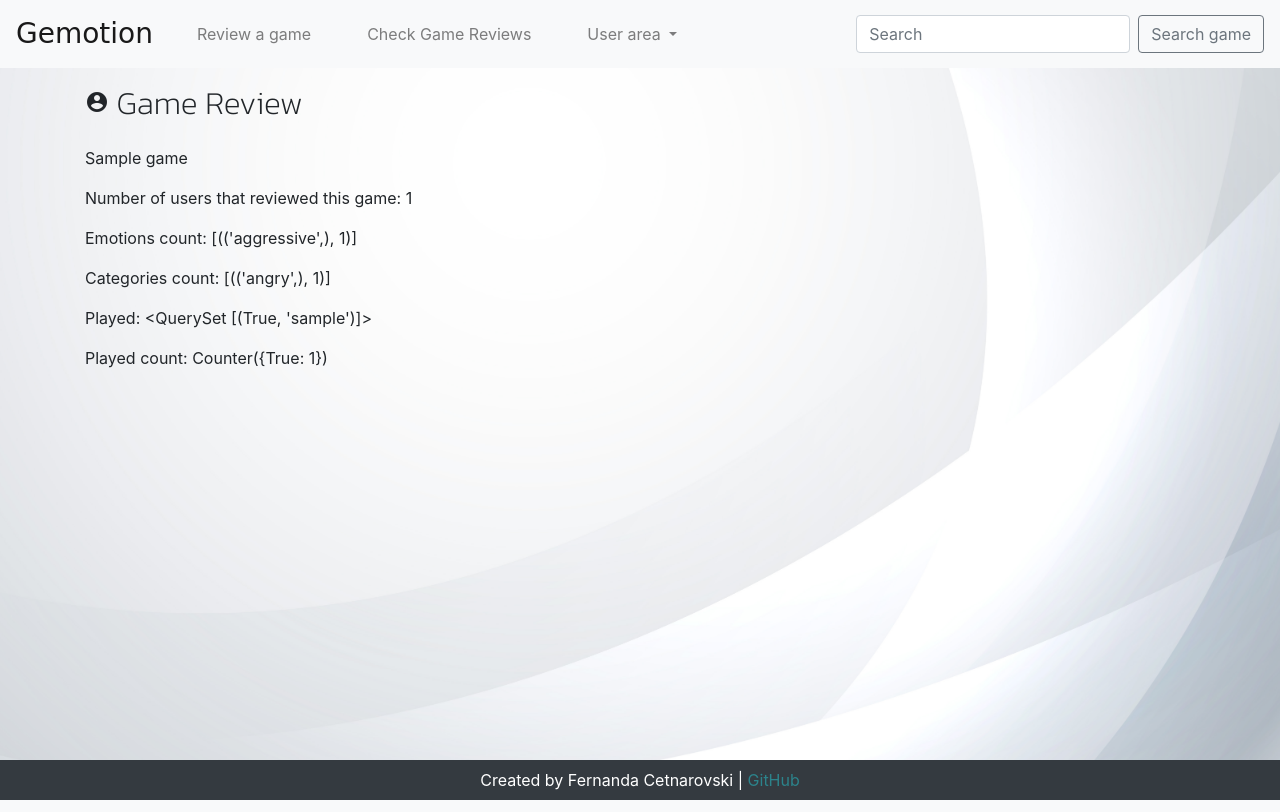
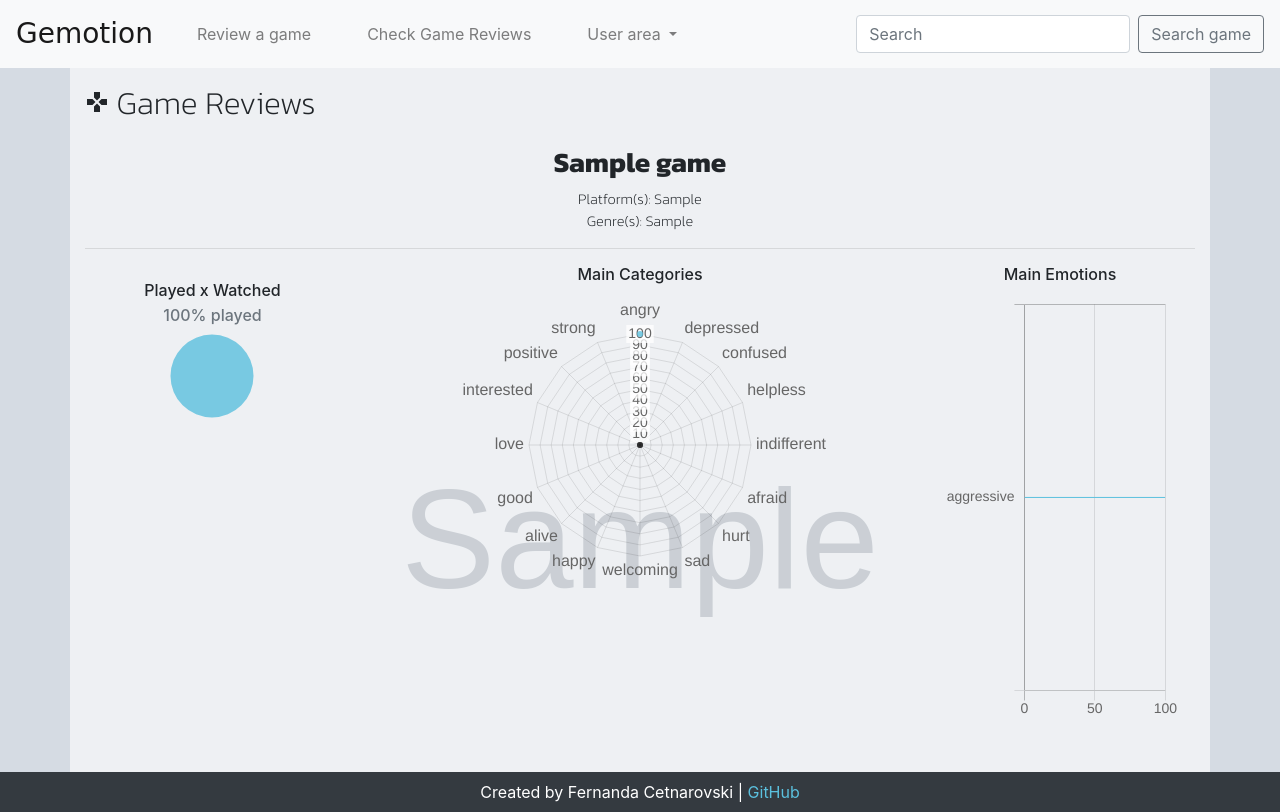
Before and after one commit to fergabi17/gemotion, a Django app: page /reviews/game_reviews/1 in a window 1280 px wide. Run offline with Django 3.2, Linux system fonts and the light colour scheme; data comes from the database, SQL or seed files in the repository; tables that the repository leaves empty hold one stand-in row (values such as "Sample post"); grey boxes marked "Sample" are stand-in pictures; some libraries are stand-ins or nearby versions; some web fonts are replaced.

Commit message:
Add charts for game reviews page

```diff
--- a/reviews/templates/reviews/game_reviews.html
+++ b/reviews/templates/reviews/game_reviews.html
@@ -5,25 +5,76 @@
 <link href="https://fonts.googleapis.com/icon?family=Material+Icons" rel="stylesheet">
 {% endblock %}
 
+{% block extra_js %}
+<script src="https://cdnjs.cloudflare.com/ajax/libs/Chart.js/2.6.0/Chart.min.js"></script>
+<script src="{% static 'js/charts.js' %}"></script>
+{% endblock %}
+
 {% block content %}
-<div class="container content-area">
+<div class="container-fluid content-area"
+    style="background-image:url('{{game.background_image}}');background-size: cover;">
 
-    <div class="row">
-        <div class="col-12">
-            <h2><i class="large material-icons">account_circle</i> Game Review</h2>
+    <div class="container">
+        <div class="row">
+            <div class="col-12" style="background-color:rgba(255, 255, 255, 0.6)">
+
+                <!-- ************************************************************ TOP -->
+                <h2><i class="large material-icons">games</i> Game Reviews</h2>
+                <h3 class="text-center">{{game.name}}</h3>
+                <p class="intro-text">
+                    Platform(s): {{game.platforms}}<br>
+                    Genre(s): {{game.genre}}
+                </p>
+                <hr>
+
+                <!-- ************************************************************ PLAYED -->
+                <div class="row">
+                    <div class="col-8 offset-2 col-sm-3 offset-sm-0 p-3 mb-5">
+                        <h6 class="card-title text-center">Played x Watched</h6>
+                        <h6 class="card-subtitle mb-2 text-muted text-center">
+                            {% if played_percentage.watched > played_percentage.played %}
+                            {{played_percentage.watched}}% watched
+                            {% else %}
+                            {{played_percentage.played}}% played
+                            {% endif %}
+                        </h6>
+                        <div class="container" style="width: 80%">
+                            <canvas id="played-chart"></canvas>
+                        </div>
+                    </div>
+
+                    <!-- ************************************************************ CATEGORIES -->
+
+                    <div class="col-12 col-sm-6 p-0 mb-5">
+                        <h6 class="card-title text-center">Main Categories</h6>
+                        <div class="container p-1">
+                            <canvas id="category-chart"></canvas>
+                        </div>
+                    </div>
+
+                    <!-- ************************************************************ EMOTIONS -->
+
+
+                    <div class="col-12 col-sm-3 pl-0 mb-5 text-center">
+                        <h6 class="card-title">Main Emotions</h6>
+                        <div class="container">
+                            <canvas id="emotions-chart"></canvas>
+                        </div>
+                    </div>
+
+                </div>
             </div>
-    </div>
 
-    <div class="row">
-        <div class="col-12">
-            <p>{{game}}</p>
-            <p>Number of users that reviewed this game: {{users_reviewed}}</p>
-            <p>Emotions count: {{emotions_count}}</p>
-            <p>Categories count: {{categories_count}}</p>
-            <p>Played: {{played}}</p>
-            <p>Played count: {{played_count}}</p>
         </div>
     </div>
 </div>
 
 {% endblock %}
+
+{% block postLoad_js %}
+<script>
+    populateAndCreateChart("{{played_percentage}}", playedChart);
+    populateAndCreateChart("{{categories_percentage}}", categoryChart);
+    populateAndCreateChart("{{emotions_percentage}}", emotionsChart);
+</script>
+{% endblock %}
--- a/reviews/views.py
+++ b/reviews/views.py
@@ -3,7 +3,7 @@
 from django.http import JsonResponse
 from django.core import serializers
 from django.contrib import messages
-from collections import Counter
+from collections import Counter, OrderedDict
 from .models import Emotion, Category, Review
 from profiles.models import UserProfile
 from games.models import Game
@@ -136,20 +136,48 @@
         game = get_object_or_404(Game, pk=game_id)
 
     reviews = Review.objects.filter(game=game_id)
+    users = reviews.values_list("user_profile__user__username").distinct()
+
     emotions = reviews.values_list("emotion__name")
-    emotions_count = Counter(emotions).most_common()
+    emotions_count = Counter(emotions).most_common(10)
+    emotions_count = { item[0][0] : item[1] for item in emotions_count }
+    emotions_percentage = get_dict_percentages(emotions_count, len(reviews))
+
+    categories_model = Category.objects.all()
+    categories_final = {}
+    for category in categories_model:
+        categories_final[str(category)] = 0
+
     categories = reviews.values_list("emotion__category__name")
     categories_count = Counter(categories).most_common()
+    categories_count = { item[0][0] : item[1] for item in categories_count }
+
+    for item in categories_final:
+        if item in categories_count:
+            categories_final[item] = categories_count[item]
+    categories_percentage = get_dict_percentages(categories_final, len(reviews))
+
     played = reviews.values_list("played", "user_profile__user__username").distinct()
     played_count = Counter(True in i for i in played)
+    played_count = { 'played': played_count[True], 'watched': played_count[False] }
+    played_percentage = get_dict_percentages(played_count, sum(played_count.values()))
 
     context= {
         'game': game,
-        'users_reviewed': len(played),
-        'emotions_count': emotions_count,
-        'categories_count': categories_count,
-        'played': played,
-        'played_count': played_count
-
+        'users_reviewed': len(users),
+        'categories_percentage': json.dumps(categories_percentage),
+        'emotions_percentage': json.dumps(emotions_percentage),
+        'played_percentage': played_percentage,
     }
     return render(request, 'reviews/game_reviews.html', context)
+
+
+# ------------------------------------------------------- Helper functions
+
+def percentage(part, whole):
+  return int(100 * part/whole)
+
+def get_dict_percentages(numbers_dict, reviews):
+    for key in numbers_dict:
+        numbers_dict[key] = percentage(numbers_dict[key], reviews)
+    return numbers_dict
--- a/static/css/style.css
+++ b/static/css/style.css
@@ -23,7 +23,7 @@
 }
 
 a {
-    color: rgb(44, 131, 139);
+    color: #5bc0de;
 }
 
 a:hover {
@@ -73,7 +73,7 @@
 .card-img-wrapper {
     height: 200px;
     overflow: hidden;
-    background-color: aliceblue;
+    background-color:rgb(91, 192, 222)
 }
 
 .card-img {
--- /dev/null
+++ b/static/js/charts.js
@@ -0,0 +1,145 @@
+// Global Options
+// Chart.defaults.global.defaultFontFamily = 'Kanit';
+Chart.defaults.global.defaultFontSize = 14;
+// Chart.defaults.global.defaultFontColor = '#151515';
+// Chart.defaults.global.animation.duration = 2000;
+// Chart.defaults.global.animation.easing = 'easeInOutBounce';
+
+
+function createChart(chartObject) {
+    var canvas = document.getElementById(chartObject.canvasId).getContext('2d');
+
+    new Chart(canvas, {
+        type: chartObject.type, // bar, horizontalBar, pie, line, doughnut, radar, polarArea
+        data: chartObject.data,
+        options: chartObject.options
+    })
+}
+
+var playedChart = {
+    canvasId: 'played-chart',
+    type: 'pie',
+    options: {
+        legend: {
+            display: false
+        },
+        tooltips: {
+            callbacks: {
+                label: function (tooltipItem, data) {
+                    return data['labels'][tooltipItem['index']] + ': ' + data['datasets'][0]['data'][tooltipItem['index']] + '%';
+                }
+            }
+        }
+    },
+    data: {
+        labels: [],
+        datasets: [{
+            label: "Played chart label",
+            data: [],
+            backgroundColor: ['rgba(91, 192, 222, 0.8)', 'rgba(255,255,255,0.2)'],
+            borderWidth: 1,
+            borderColor: 'rgba(0,0,0,0.0)',
+            hoverBorderWidth: 3,
+            hoverBorderColor: 'rgba(91, 192, 222,1)'
+        }]
+    }
+};
+
+var emotionsChart = {
+    canvasId: 'emotions-chart',
+    type: 'horizontalBar',
+    options: {
+        responsive: true,
+        maintainAspectRatio: false,
+        aspectRatio: 0.7,
+        legend: {
+            display: false
+        },
+        scales: {
+            xAxes: [{
+                ticks: {
+                    min: 0
+                }
+            }],
+            yAxes: [{
+                stacked: true
+            }]
+        },
+        tooltips: {
+            callbacks: {
+                label: function (tooltipItem, data) {
+                    return data['labels'][tooltipItem['index']] + ': ' + data['datasets'][0]['data'][tooltipItem['index']] + '%';
+                }
+            }
+        }
+    },
+    data: {
+        labels: [],
+        datasets: [{
+            backgroundColor: [
+                'rgba(91, 192, 222, 1)',
+                'rgba(91, 192, 222, 0.9)',
+                'rgba(91, 192, 222, 0.8)',
+                'rgba(91, 192, 222, 0.7)',
+                'rgba(91, 192, 222, 0.6)',
+                'rgba(91, 192, 222, 0.5)',
+                'rgba(91, 192, 222, 0.4)',
+                'rgba(91, 192, 222, 0.3)',
+                'rgba(91, 192, 222, 0.2)',
+                'rgba(91, 192, 222, 0.1)',
+                'rgba(91, 192, 222, 0.0)',
+            ],
+            barPercentage: 0.5,
+            barThickness: 1,
+            maxBarThickness: 8,
+            minBarLength: 2,
+            data: []
+        }]
+    }
+};
+
+var categoryChart = {
+    canvasId: 'category-chart',
+    type: 'radar',
+    options: {
+        scale: {
+            ticks: {
+                beginAtZero: true,
+                // min: 0,
+                stepSize: 10
+            },
+            pointLabels: {
+                fontSize: 16
+            }
+        },
+        legend: {
+            display: false
+        },
+        tooltips: {
+            callbacks: {
+                label: function (tooltipItem, data) {
+                    return data['labels'][tooltipItem['index']] + ': ' + data['datasets'][0]['data'][tooltipItem['index']] + '%';
+                },
+            }
+        }
+    },
+    data: {
+        labels: [],
+        datasets: [{
+            label: "",
+            data: [],
+            backgroundColor: ['rgba(91, 192, 222, 0.8)'],
+            borderWidth: 1,
+            borderColor: 'rgba(255,255,255,0.0)',
+            hoverBorderWidth: 2,
+            hoverBorderColor: 'rgba(91, 192, 222,0.8)'
+        }]
+    }
+}
+
+function populateAndCreateChart(chartInfo, chartSettings) {
+    chartInfo = JSON.parse(chartInfo.replace(/&quot;|&#x27;/g, '\"'));
+    chartSettings.data.labels = Object.keys(chartInfo);
+    chartSettings.data.datasets[0].data = Object.values(chartInfo);
+    createChart(chartSettings);
+}
```
